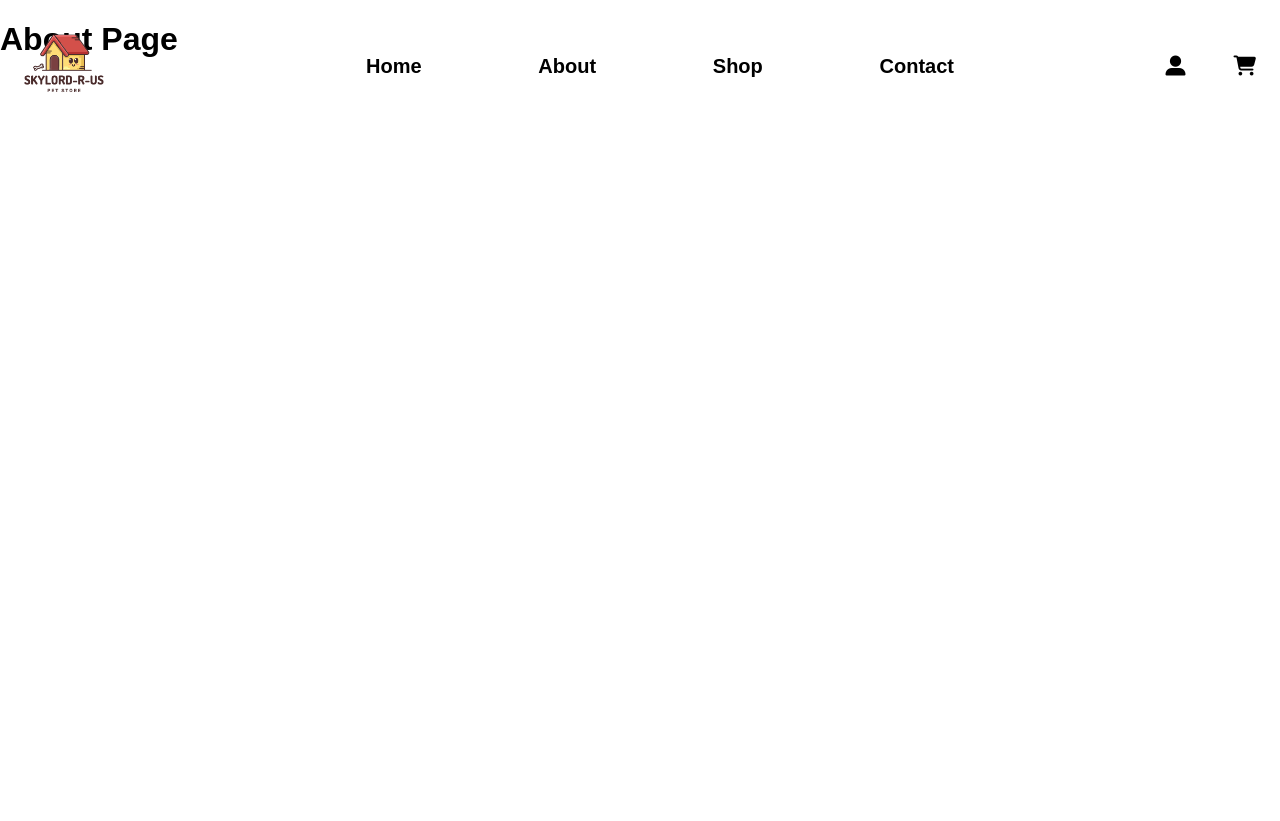
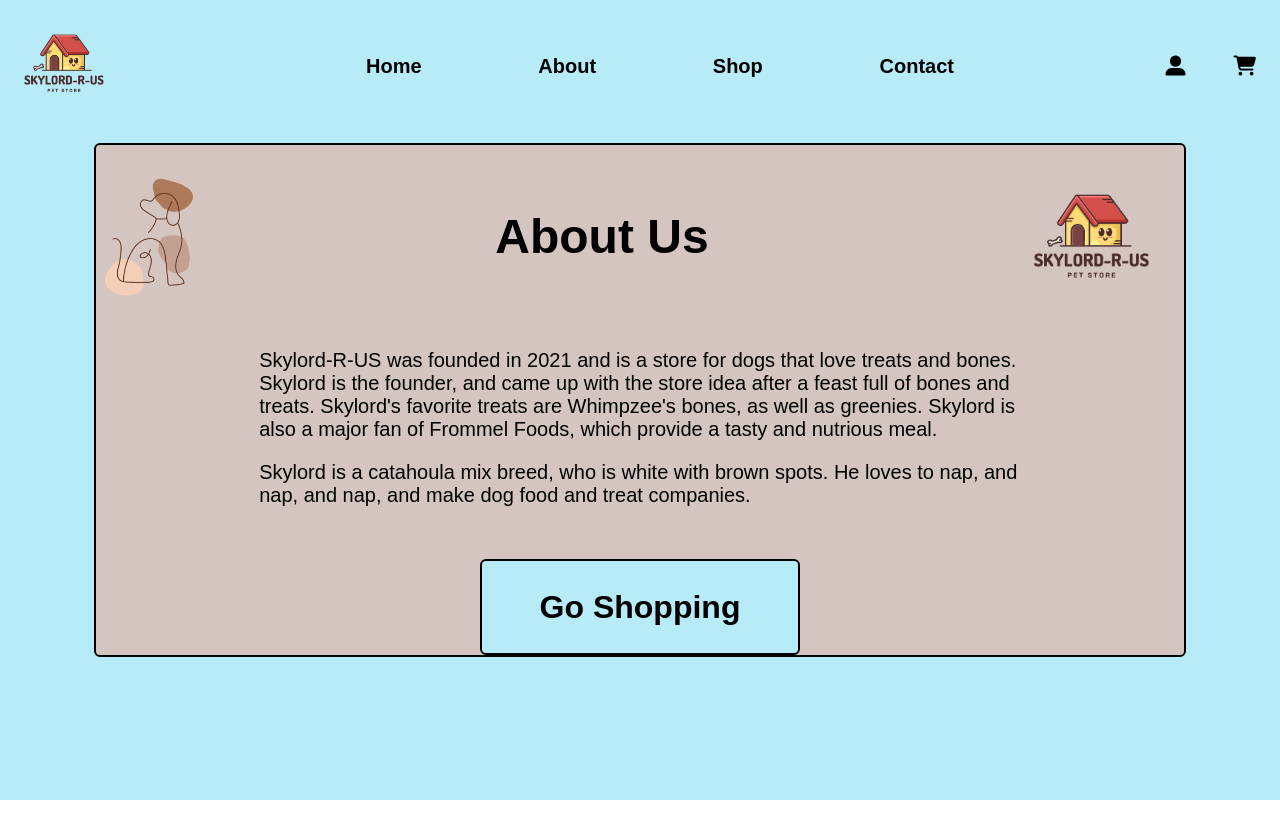
Before and after one commit to japerry911/skylord-r-us-frontend, a React (Create React App) app: page /about in a window 1280 px wide. After the commit the page ends 800 px from the top, so only its background shows below. Built offline with nearby package versions, Linux system fonts and the light colour scheme.

Commit message:
👌 IMPROVE: about page completed

```diff
--- a/src/pages/About/About.css
+++ b/src/pages/About/About.css
@@ -0,0 +1,65 @@
+.main-about-div {
+  min-height: 100vh;
+  background-color: #b7ebf8;
+  display: flex;
+  justify-content: center;
+  align-items: center;
+}
+
+.sub-about-div {
+  min-height: 60vh;
+  width: 85%;
+  background-color: #d4c5c1;
+  border-radius: 6px;
+  border: 2px solid #000;
+  display: flex;
+  flex-direction: column;
+  align-items: center;
+}
+
+.about-page-dog {
+  width: 10%;
+}
+
+.about-page-logo {
+  width: 17%;
+}
+
+.sub-about-div div:first-of-type {
+  display: flex;
+  justify-content: space-between;
+  align-items: center;
+}
+
+.sub-about-div > div > h1 {
+  font-size: 3rem;
+}
+
+.sub-about-div div:nth-child(2) {
+  width: 70%;
+}
+
+.sub-about-div div:nth-child(2) p {
+  font-size: 1.25rem;
+}
+
+.sub-about-div div:last-of-type {
+  margin-top: 2rem;
+}
+
+.about-action-btn {
+  width: 20rem;
+  height: 6rem;
+  font-size: 2rem;
+  background-color: #b7ebf8;
+  border: 2pt solid #000;
+  border-radius: 6px;
+  font-weight: bold;
+  transition: 250ms ease-in;
+}
+
+.about-action-btn:hover {
+  background-color: #703e33;
+  color: #fff;
+  cursor: pointer;
+}
--- a/src/pages/About/About.jsx
+++ b/src/pages/About/About.jsx
@@ -1,10 +1,43 @@
 import React from 'react';
 import './About.css';
+import AboutPageDog from '../../assets/about-page-dog.png';
+import TransparentLogo250 from '../../assets/logo-transparent-250.png';
 
 const About = () => {
   return (
-    <div>
-      <h1>About Page</h1>
+    <div className="main-about-div">
+      <div className="sub-about-div">
+        <div>
+          <img
+            src={AboutPageDog}
+            alt="dog illustration"
+            className="about-page-dog"
+          />
+          <h1>About Us</h1>
+          <img
+            src={TransparentLogo250}
+            alt="skylord-r-us logo"
+            className="about-page-logo"
+          />
+        </div>
+        <div>
+          <p>
+            Skylord-R-US was founded in 2021 and is a store for dogs that love
+            treats and bones. Skylord is the founder, and came up with the store
+            idea after a feast full of bones and treats. Skylord's favorite
+            treats are Whimpzee's bones, as well as greenies. Skylord is also a
+            major fan of Frommel Foods, which provide a tasty and nutrious meal.
+          </p>
+          <p>
+            Skylord is a catahoula mix breed, who is white with brown spots. He
+            loves to nap, and nap, and nap, and make dog food and treat
+            companies.
+          </p>
+        </div>
+        <div>
+          <button className="about-action-btn">Go Shopping</button>
+        </div>
+      </div>
     </div>
   );
 };
--- a/src/pages/Homepage/Homepage.css
+++ b/src/pages/Homepage/Homepage.css
@@ -3,7 +3,7 @@
   justify-content: center;
   align-items: center;
   width: 100%;
-  height: 90vh;
+  height: 100vh;
   background: linear-gradient(#b8ebf8 50%, #6e3f33 50%);
 }
 
```
Also changed, not shown: src/assets/about-page-dog.png (added).
